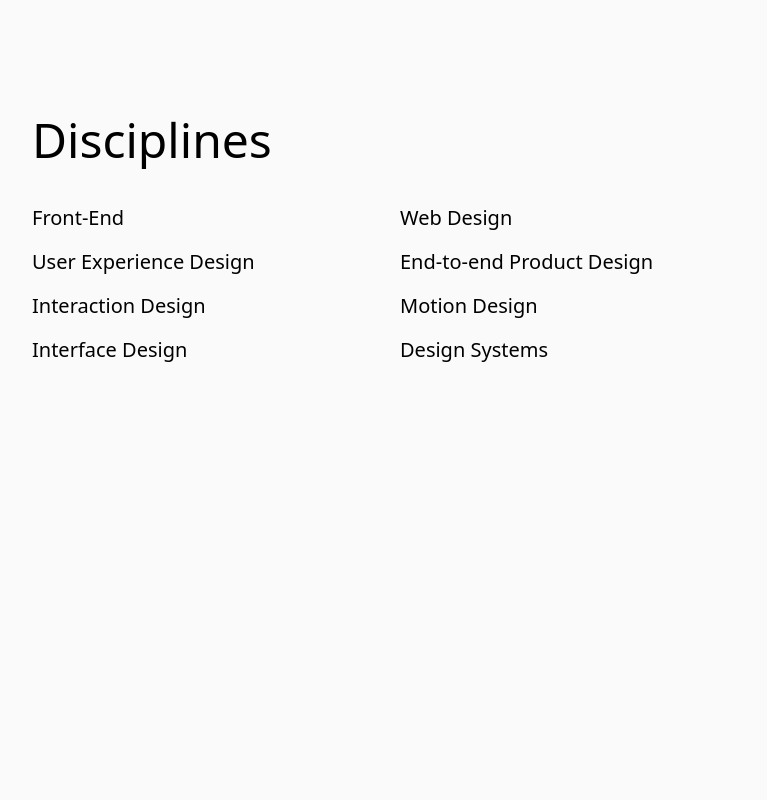
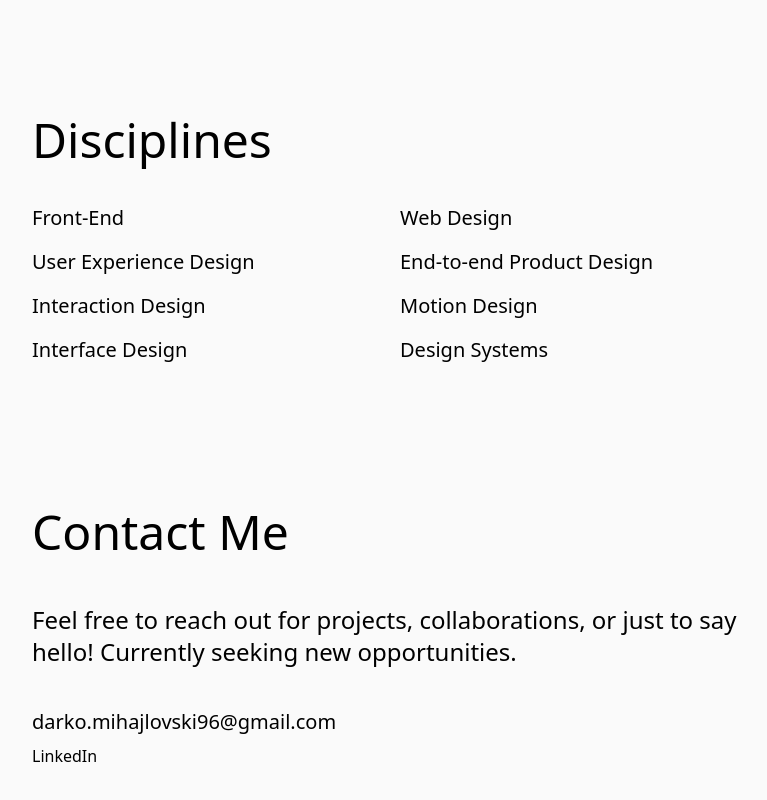
Before and after one commit to DarkoM996/nextjs-dev-portfolio, a Next.js app: page /about in a window 1280 px wide. Shown: the part 1684-2484 px from the top of the page, without its empty margins (248-1015 px from the left). Before the commit the page ends 2096 px from the top, so only its background shows below. Built offline with nearby package versions, Linux system fonts and the light colour scheme.

Commit message:
section done

```diff
--- a/pages/about.tsx
+++ b/pages/about.tsx
@@ -2,6 +2,7 @@ import Head from "next/head";
 import React from "react";
 import AboutHero from "./components/AboutHero";
 import AboutText from "./components/AboutText";
+import CTA from "./components/CTA";
 
 const about = () => {
   return (
@@ -12,6 +13,7 @@ const about = () => {
       </Head>
       <AboutHero />
       <AboutText />
+      <CTA />
     </>
   );
 };
--- a/pages/components/CTA.tsx
+++ b/pages/components/CTA.tsx
@@ -1,7 +1,26 @@
 import React from "react";
 
 const CTA = () => {
-  return <div>CTA</div>;
+  return (
+    <section className="max-w-screen-md mx-auto w-full h-4/5 relative px-6 py-4 lg:py-24">
+      <h2 className="text-3xl md:text-4xl lg:text-5xl font-medium">
+        Contact Me
+      </h2>
+      {/* Text + Link */}
+      <div className="flex flex-col justify-between items-start gap-10 py-12">
+        <p className="text-2xl text-primary_customGray-900">
+          Feel free to reach out for projects, collaborations, or just to say
+          hello! Currently seeking new opportunities.
+        </p>
+        <div className="flex flex-col justify-start items-start gap-2">
+          <a href="/" className="text-black font-medium text-xl">
+            darko.mihajlovski96@gmail.com
+          </a>
+          <a href="/">LinkedIn</a>
+        </div>
+      </div>
+    </section>
+  );
 };
 
 export default CTA;
```
